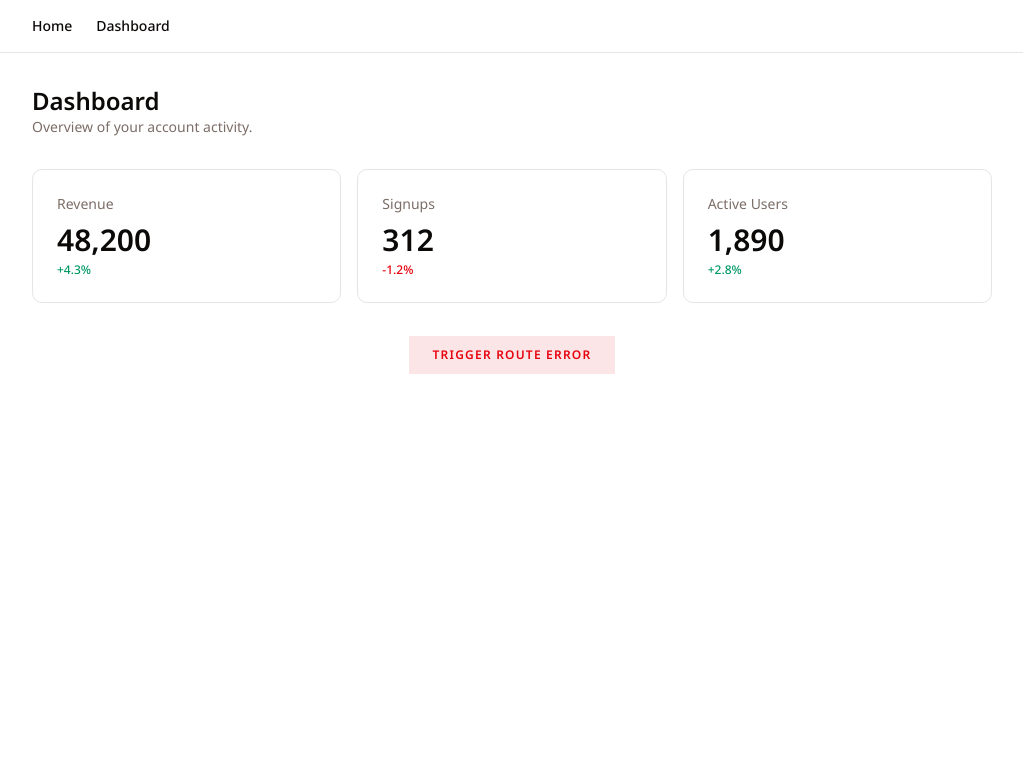
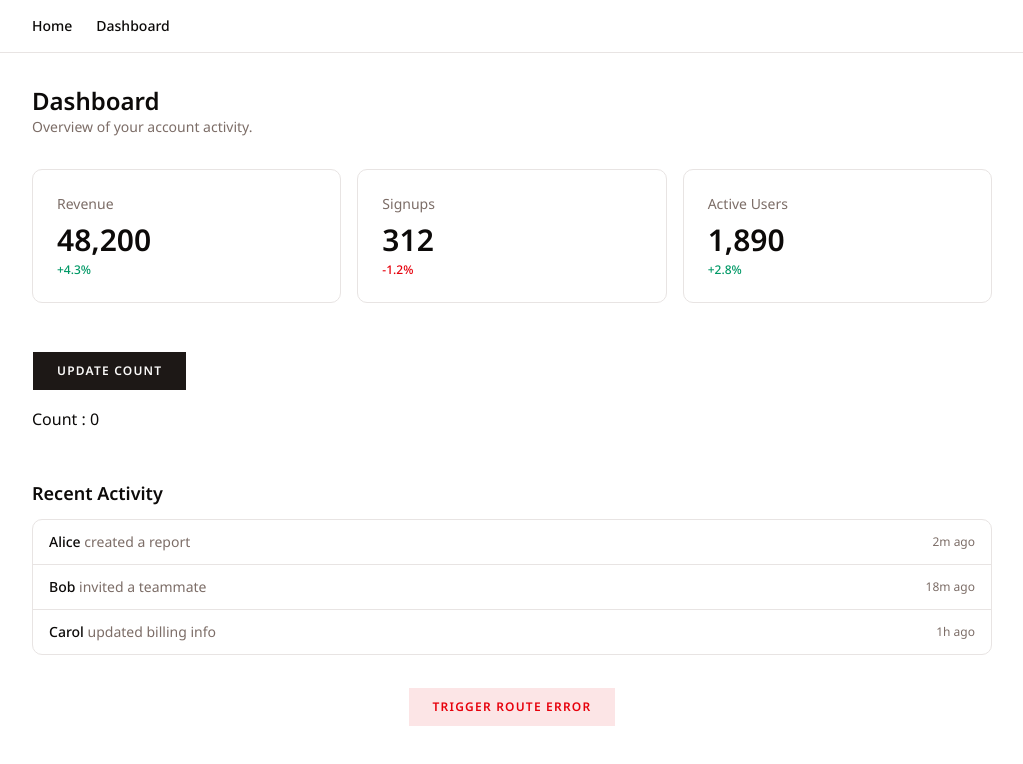
Before and after one commit to umershaikh123/next-practice, a Next.js app: page /dashboard in a window 1280 px wide. Shown: the top 764 px of the page, without its empty margins (128-1151 px from the left). Built offline with nearby package versions, Linux system fonts and the light colour scheme; a web font is replaced by a local one.

Commit message:
feat : streaming through suspense

```diff
--- /dev/null
+++ b/src/app/dashboard/_components/Count.tsx
@@ -0,0 +1,23 @@
+"use client"
+import { Button } from "@/shared/components/ui/button"
+import { useState } from "react"
+
+const Count = () => {
+  const [count, setCount] = useState<number>(0)
+
+  return (
+    <div className="py-4 space-y-4 flex flex-col w-fit">
+      <Button
+        onClick={() => {
+          setCount(count + 1)
+        }}
+      >
+        Update Count
+      </Button>
+
+      <h1>Count : {count}</h1>
+    </div>
+  )
+}
+
+export default Count
--- /dev/null
+++ b/src/app/dashboard/_components/recent-activity-skeleton.tsx
@@ -0,0 +1,12 @@
+export function RecentActivitySkeleton() {
+  return (
+    <div className="space-y-3">
+      <div className="h-6 w-40 animate-pulse rounded bg-muted" />
+      <div className="space-y-2 rounded-lg border border-border p-4">
+        {Array.from({ length: 3 }).map((_, i) => (
+          <div key={i} className="h-5 animate-pulse rounded bg-muted" />
+        ))}
+      </div>
+    </div>
+  )
+}
--- /dev/null
+++ b/src/app/dashboard/_components/recent-activity.tsx
@@ -0,0 +1,22 @@
+import { getRecentActivity } from "../_lib/get-recent-activity"
+
+export async function RecentActivity() {
+  const activity = await getRecentActivity()
+
+  return (
+    <div className="space-y-3">
+      <h2 className="text-lg font-semibold">Recent Activity</h2>
+      <ul className="divide-y divide-border rounded-lg border border-border">
+        {activity.map((item) => (
+          <li key={item.id} className="flex items-center justify-between px-4 py-3 text-sm">
+            <span>
+              <span className="font-medium">{item.actor}</span>{" "}
+              <span className="text-muted-foreground">{item.action}</span>
+            </span>
+            <span className="text-xs text-muted-foreground">{item.timestamp}</span>
+          </li>
+        ))}
+      </ul>
+    </div>
+  )
+}
--- a/src/app/dashboard/_lib/get-dashboard-metrics.ts
+++ b/src/app/dashboard/_lib/get-dashboard-metrics.ts
@@ -1,7 +1,7 @@
 import type { Metric } from "../_types/dashboard.types"
 
 export async function getDashboardMetrics(): Promise<Metric[]> {
-  await new Promise(resolve => setTimeout(resolve, 1000))
+  // await new Promise(resolve => setTimeout(resolve, 1000))
 
   return [
     { id: "revenue", label: "Revenue", value: 48200, change: 4.3 },
--- /dev/null
+++ b/src/app/dashboard/_lib/get-recent-activity.ts
@@ -0,0 +1,11 @@
+import type { ActivityItem } from "../_types/dashboard.types"
+
+export async function getRecentActivity(): Promise<ActivityItem[]> {
+  await new Promise((resolve) => setTimeout(resolve, 3000))
+
+  return [
+    { id: "1", actor: "Alice", action: "created a report", timestamp: "2m ago" },
+    { id: "2", actor: "Bob", action: "invited a teammate", timestamp: "18m ago" },
+    { id: "3", actor: "Carol", action: "updated billing info", timestamp: "1h ago" },
+  ]
+}
--- a/src/app/dashboard/page.tsx
+++ b/src/app/dashboard/page.tsx
@@ -1,8 +1,13 @@
+import { Suspense } from "react"
 import type { Metadata } from "next"
 import { DashboardHeader } from "./_components/dashboard-header"
 import { MetricCard } from "./_components/metric-card"
+import { RecentActivity } from "./_components/recent-activity"
+import { RecentActivitySkeleton } from "./_components/recent-activity-skeleton"
 import { getDashboardMetrics } from "./_lib/get-dashboard-metrics"
 import { ErrorTrigger } from "@/shared/components/error-trigger"
+import { Button } from "@/shared/components/ui/button"
+import Count from "./_components/Count"
 
 export const metadata: Metadata = {
   title: "Dashboard",
@@ -15,12 +20,20 @@ export default async function DashboardPage() {
     <div className="space-y-8">
       <DashboardHeader />
       <div className="grid grid-cols-1 gap-4 sm:grid-cols-3">
-        {metrics.map((metric) => (
+        {metrics.map(metric => (
           <MetricCard key={metric.id} metric={metric} />
         ))}
       </div>
+
+      <Count />
+      <Suspense fallback={<RecentActivitySkeleton />}>
+        <RecentActivity />
+      </Suspense>
       <div className="flex justify-center">
-        <ErrorTrigger label="Trigger route error" message="Simulated route error on Dashboard" />
+        <ErrorTrigger
+          label="Trigger route error"
+          message="Simulated route error on Dashboard"
+        />
       </div>
     </div>
   )
```
Also changed, not shown: src/app/dashboard/_types/dashboard.types.ts (+7 -0 lines).
